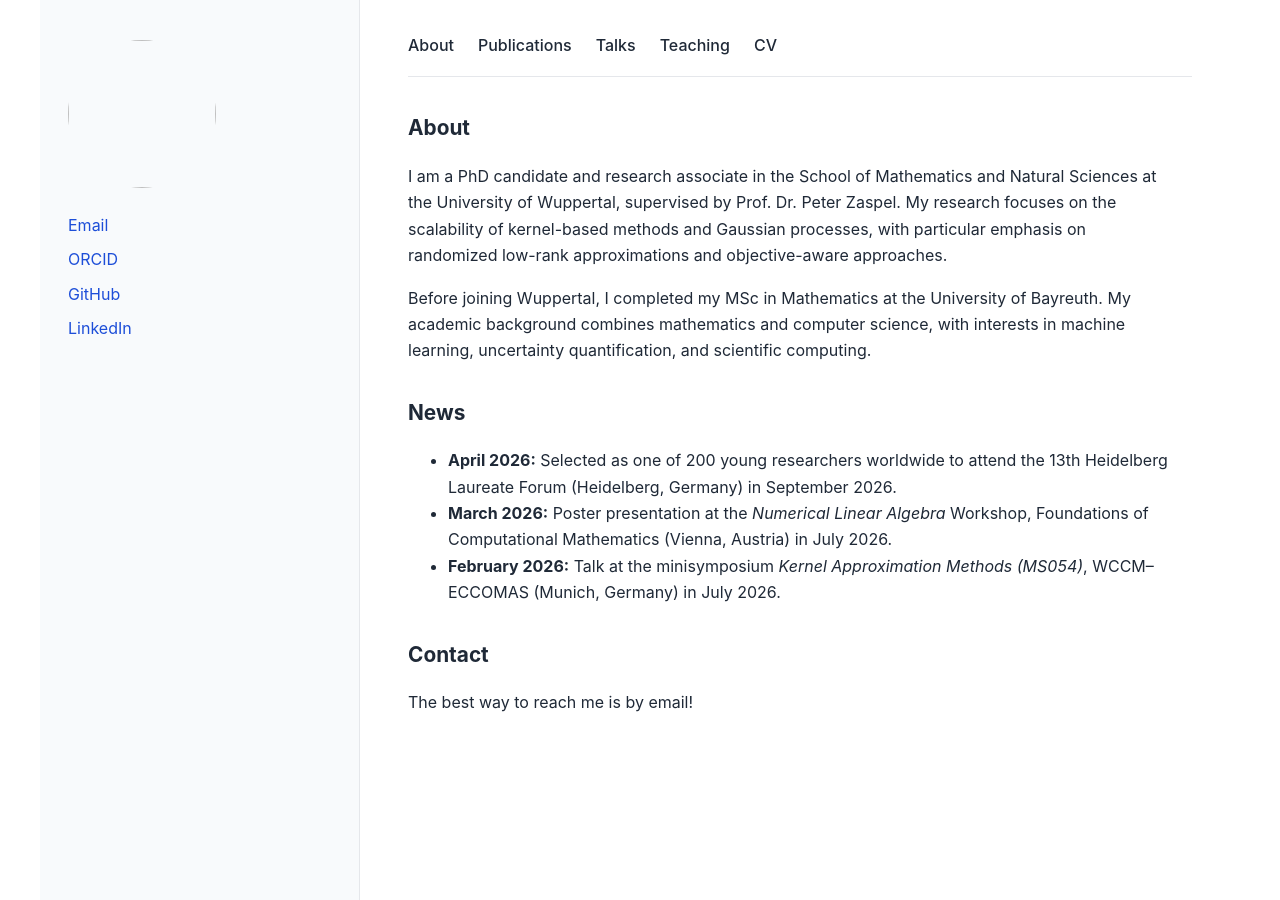
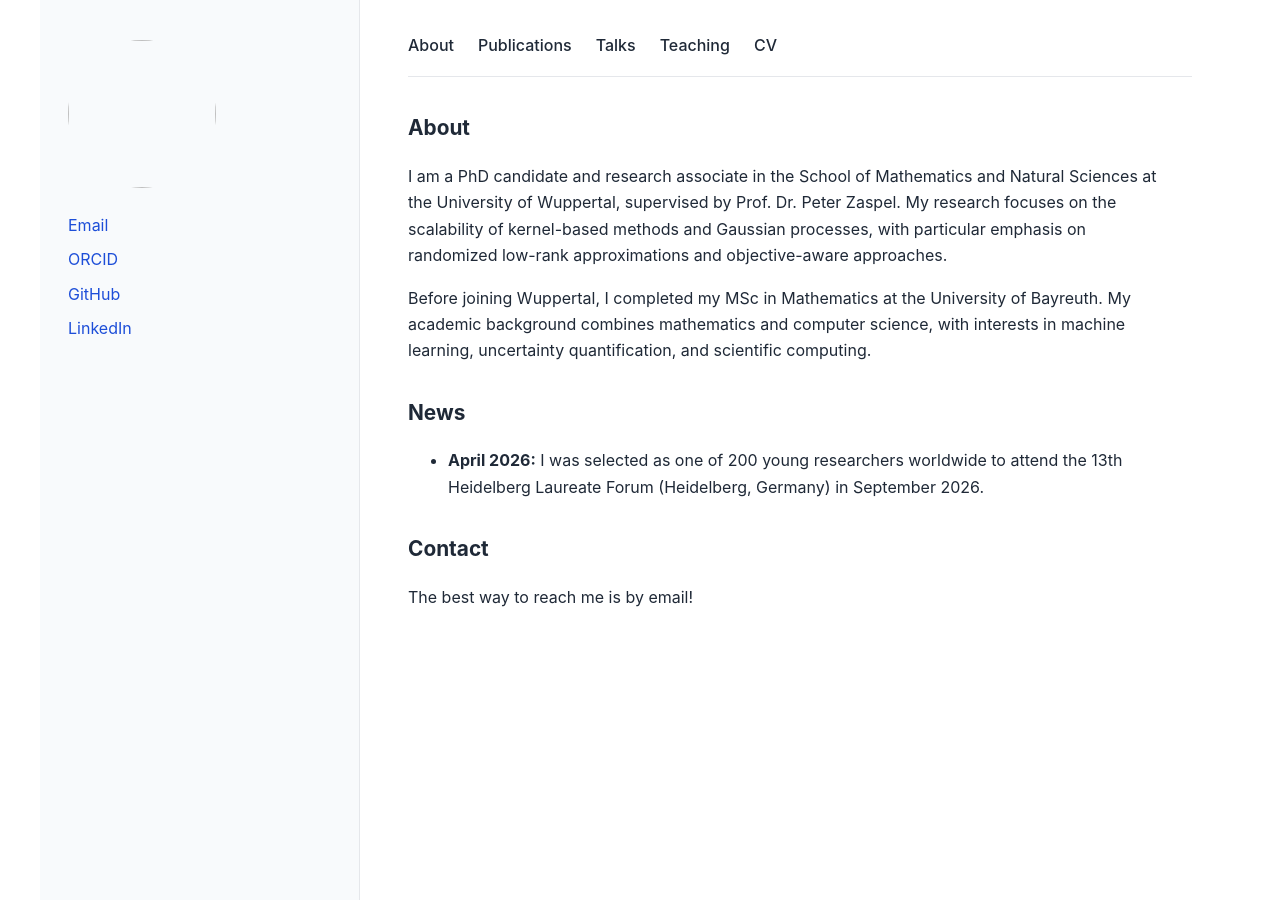
Before and after one commit to LouiseSchaub/louiseschaub.github.io, a Jekyll site: the page built from index.md, in a window 1280 px wide. Built offline with Jekyll 4.4.1, drawn with Linux system fonts in a browser that asks for light colours.

Commit message:
Update index.md

```diff
--- a/index.md
+++ b/index.md
@@ -12,9 +12,7 @@ Before joining Wuppertal, I completed my MSc in Mathematics at the University of
 
 ## News
 
-- **April 2026:** Selected as one of 200 young researchers worldwide to attend the 13th Heidelberg Laureate Forum (Heidelberg, Germany) in September 2026.
-- **March 2026:** Poster presentation at the *Numerical Linear Algebra* Workshop, Foundations of Computational Mathematics (Vienna, Austria) in July 2026.
-- **February 2026:** Talk at the minisymposium *Kernel Approximation Methods (MS054)*, WCCM–ECCOMAS (Munich, Germany) in July 2026.
+- **April 2026:** I was selected as one of 200 young researchers worldwide to attend the 13th Heidelberg Laureate Forum (Heidelberg, Germany) in September 2026.
 
 ## Contact
 
```
